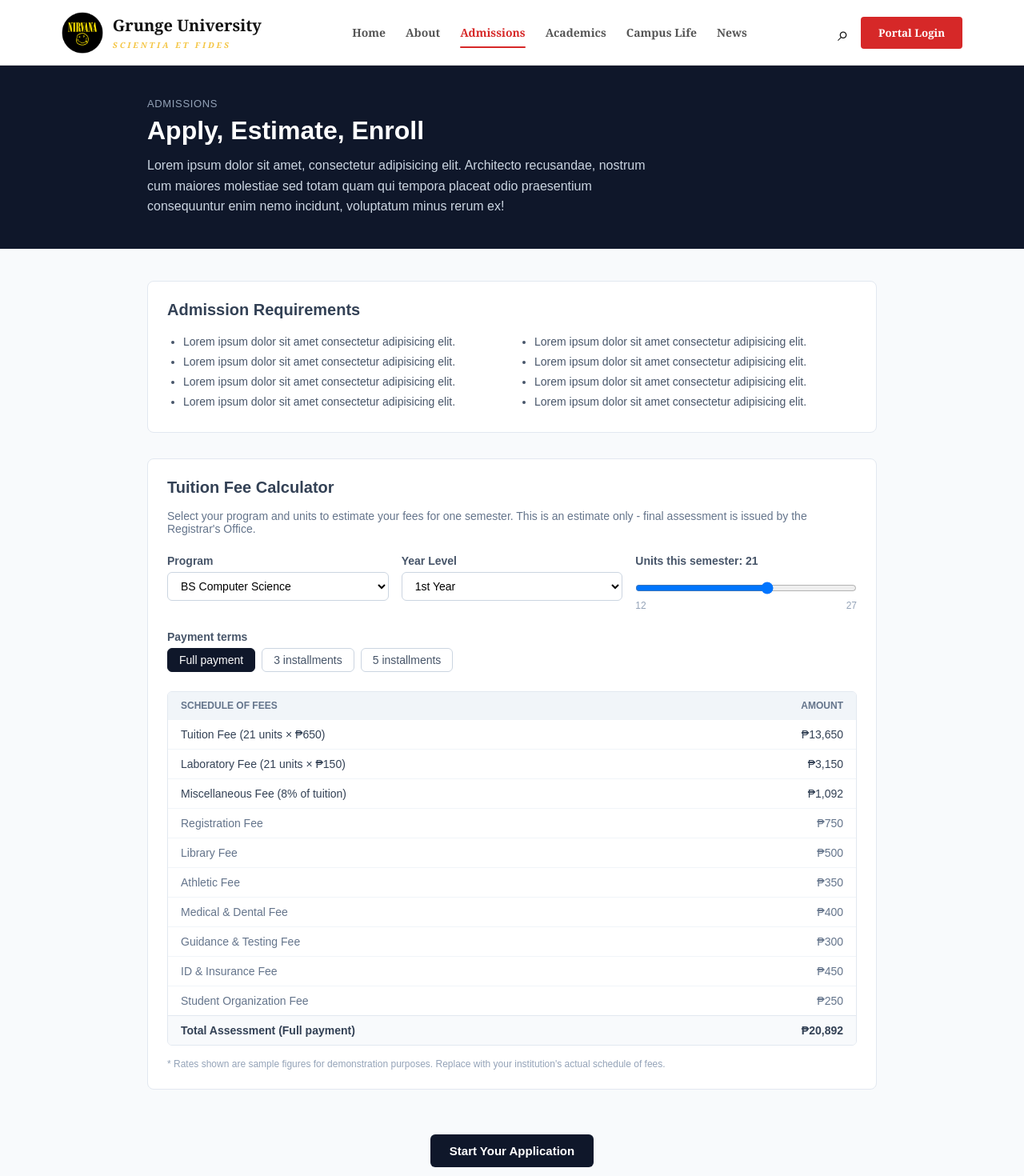
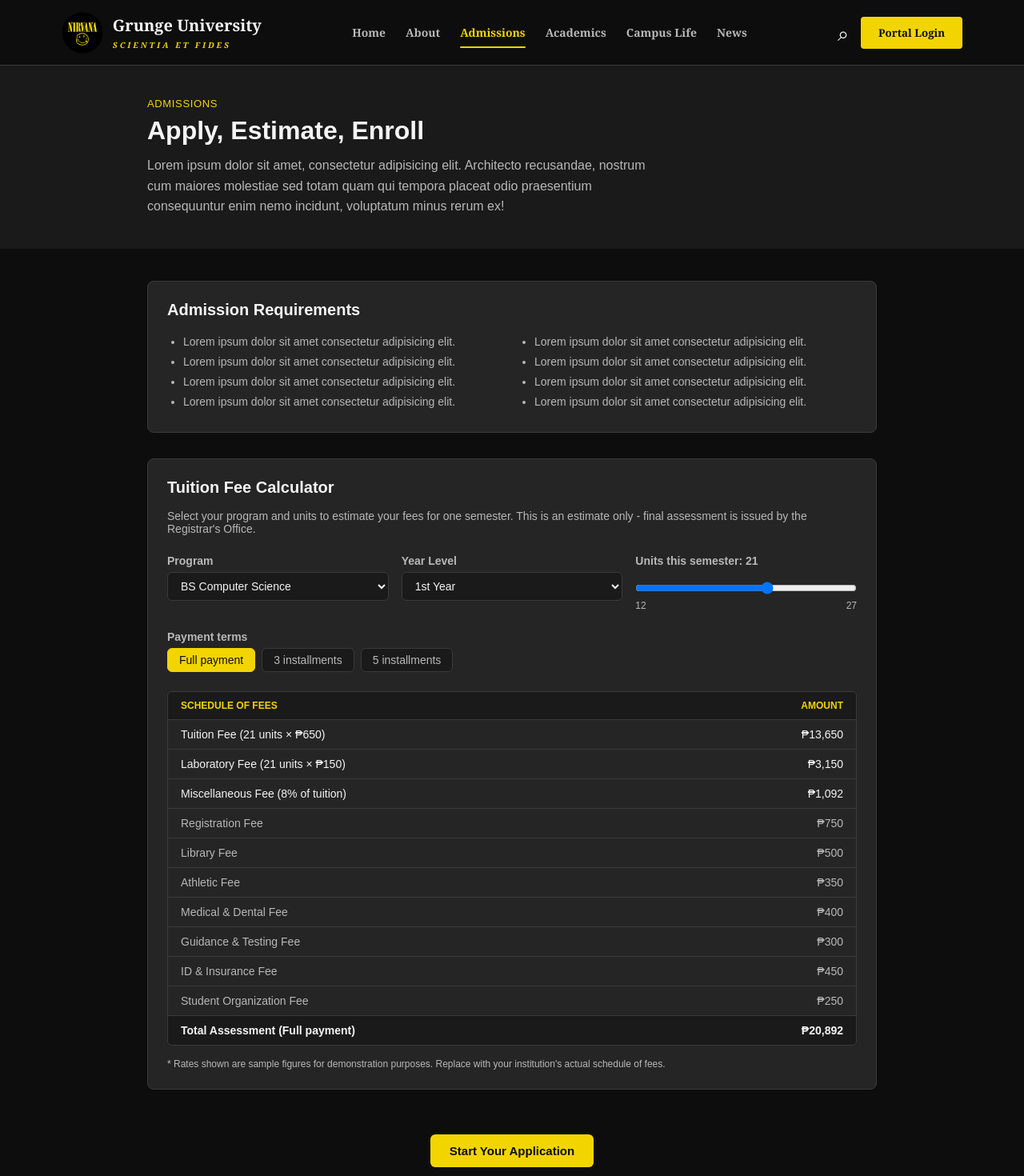
Before and after one commit to annyleisetorrechilla/annyleise-vue-app, a Vue app: page /admissions in a window 1280 px wide. Shown: the top 1470 px of the page at 80% size. Built offline with nearby package versions, Linux system fonts and the light colour scheme.

Commit message:
changing the color palette

```diff
--- a/src/App.vue
+++ b/src/App.vue
@@ -18,6 +18,19 @@ import Footer from '@/components/Footer.vue'
 </template>
 
 <style>
+:root {
+  --bg-primary: #0d0d0d;
+  --bg-secondary: #1a1a1a;
+  --bg-card: #252525;
+  --accent: #f2d500;
+  --accent-hover: #ffd900;
+  --text-primary: #f5f5f5;
+  --text-secondary: #b8b8b8;
+  --border: #3a3a3a;
+  --success: #a8b82a;
+  --error: #c94a3a;
+}
+
 * {
   margin: 0;
   padding: 0;
@@ -31,7 +44,8 @@ html {
 body {
   margin: 0;
   font-family: Arial, Helvetica, sans-serif;
-  background: white;
+  background: var(--bg-primary);
+  color: var(--text-primary);
 }
 
 button,
--- a/src/components/Footer.vue
+++ b/src/components/Footer.vue
@@ -36,8 +36,8 @@
 
 <style scoped>
 .footer {
-  background-color: #111111;
-  color: #ffffff;
+  background-color: var(--bg-secondary);
+  color: var(--text-primary);
   padding: 40px 6%;
   font-family: 'Georgia', serif;
   margin-top: 0;
@@ -55,14 +55,14 @@
   font-size: 24px;
   font-weight: 700;
   margin-bottom: 6px;
-  color: #ffffff;
+  color: var(--text-primary);
 }
 
 .footer-brand p {
   font-size: 12px;
   font-weight: 600;
   letter-spacing: 3px;
-  color: #f4c542;
+  color: var(--accent);
   margin-bottom: 14px;
   font-style: italic;
 }
@@ -70,7 +70,7 @@
 .footer-brand span {
   font-size: 14px;
   line-height: 1.6;
-  color: #d9d9d9;
+  color: var(--text-secondary);
 }
 
 .footer-column {
@@ -83,31 +83,31 @@
   font-size: 16px;
   font-weight: 700;
   margin-bottom: 10px;
-  color: #ffffff;
+  color: var(--text-primary);
 }
 
 .footer-column a,
 .footer-column span,
 .footer-column address {
   font-size: 14px;
-  color: #d9d9d9;
+  color: var(--text-secondary);
   text-decoration: none;
   font-style: normal;
   transition: color 0.3s ease;
 }
 
 .footer-column a:hover {
-  color: #f4c542;
+  color: var(--accent-hover);
   text-decoration: underline;
 }
 
 .copyright {
   margin-top: 30px;
-  border-top: 1px solid rgba(255, 255, 255, 0.15);
+  border-top: 1px solid var(--border);
   text-align: center;
   padding: 18px 0;
   font-size: 13px;
-  color: #d9d9d9;
+  color: var(--text-secondary);
   font-weight: 500;
 }
 
--- a/src/components/Navbar.vue
+++ b/src/components/Navbar.vue
@@ -41,8 +41,8 @@ import logo from '@/assets/Nirvana-Smiley-Face-Logo-600x600.png'
   align-items: center;
   justify-content: space-between;
   padding: 14px 6%;
-  background: #ffffff;
-  border-bottom: 1px solid #d9d9d9;
+  background: var(--bg-primary);
+  border-bottom: 1px solid var(--border);
   gap: 30px;
   font-family: 'Georgia', serif;
 }
@@ -61,14 +61,14 @@ import logo from '@/assets/Nirvana-Smiley-Face-Logo-600x600.png'
 }
 
 .logo-text h2 {
-  color: #111111;
+  color: var(--text-primary);
   font-size: 20px;
   margin: 0;
   font-weight: bold;
 }
 
 .logo-text p {
-  color: #f4c542;
+  color: var(--accent);
   font-size: 10px;
   letter-spacing: 3px;
   margin: 4px 0 0;
@@ -84,18 +84,18 @@ nav {
 
 nav a {
   text-decoration: none;
-  color: #555555;
+  color: var(--text-secondary);
   font-size: 14px;
   font-weight: 600;
   transition: color 0.2s ease;
 }
 
 nav a:hover {
-  color: #d62828;
+  color: var(--accent-hover);
 }
 
 .nav-link.router-link-active {
-  color: #d62828;
+  color: var(--accent);
   position: relative;
   font-weight: 700;
 }
@@ -107,7 +107,7 @@ nav a:hover {
   right: 0;
   bottom: -10px;
   height: 2px;
-  background: #d62828;
+  background: var(--accent);
   border-radius: 2px;
 }
 
@@ -120,20 +120,20 @@ nav a:hover {
 .search {
   border: none;
   background: transparent;
-  color: #111111;
+  color: var(--text-primary);
   font-size: 25px;
   cursor: pointer;
   transition: color 0.3s ease;
 }
 
 .search:hover {
-  color: #d62828;
+  color: var(--accent-hover);
 }
 
 .login {
   border: none;
-  background: #d62828;
-  color: #ffffff;
+  background: var(--accent);
+  color: var(--bg-primary);
   padding: 11px 22px;
   border-radius: 4px;
   font-weight: bold;
@@ -142,7 +142,7 @@ nav a:hover {
 }
 
 .login:hover {
-  background: #b91c1c;
+  background: var(--accent-hover);
 }
 
 @media (max-width: 1100px) {
--- a/src/pages/Admissions.vue
+++ b/src/pages/Admissions.vue
@@ -159,8 +159,8 @@ const formatCurrency = (amount) => `₱${Math.round(amount).toLocaleString('en-U
 }
 .page {
   min-height: 100vh;
-  background-color: #f8fafc;
-  color: #334155;
+  background-color: var(--bg-primary);
+  color: var(--text-primary);
   font-family: Arial, Helvetica, sans-serif;
 }
 .container {
@@ -169,15 +169,15 @@ const formatCurrency = (amount) => `₱${Math.round(amount).toLocaleString('en-U
   padding: 0 24px;
 }
 .hero {
-  background-color: #0f172a;
-  color: #fff;
+  background-color: var(--bg-secondary);
+  color: var(--text-primary);
   padding: 40px 0;
 }
 .eyebrow {
   font-size: 13px;
   text-transform: uppercase;
   letter-spacing: 0.05em;
-  color: #94a3b8;
+  color: var(--accent);
   margin: 0 0 8px;
 }
 .hero h1 {
@@ -186,7 +186,7 @@ const formatCurrency = (amount) => `₱${Math.round(amount).toLocaleString('en-U
 }
 .lead {
   max-width: 640px;
-  color: #cbd5e1;
+  color: var(--text-secondary);
   margin: 0;
   line-height: 1.6;
 }
@@ -197,8 +197,8 @@ const formatCurrency = (amount) => `₱${Math.round(amount).toLocaleString('en-U
   gap: 32px;
 }
 .card {
-  background-color: #fff;
-  border: 1px solid #e2e8f0;
+  background-color: var(--bg-card);
+  border: 1px solid var(--border);
   border-radius: 8px;
   padding: 24px;
 }
@@ -208,7 +208,7 @@ const formatCurrency = (amount) => `₱${Math.round(amount).toLocaleString('en-U
 }
 .muted {
   font-size: 14px;
-  color: #64748b;
+  color: var(--text-secondary);
   margin: 0 0 24px;
 }
 .requirements-grid {
@@ -220,7 +220,7 @@ const formatCurrency = (amount) => `₱${Math.round(amount).toLocaleString('en-U
 .requirements-grid ul {
   margin: 0;
   padding-left: 20px;
-  color: #475569;
+  color: var(--text-secondary);
   line-height: 1.8;
 }
 .form-grid {
@@ -236,15 +236,16 @@ const formatCurrency = (amount) => `₱${Math.round(amount).toLocaleString('en-U
 .field > span {
   display: block;
   font-weight: 600;
-  color: #475569;
+  color: var(--text-secondary);
   margin-bottom: 6px;
 }
 select {
   width: 100%;
   padding: 8px 12px;
-  border: 1px solid #cbd5e1;
+  border: 1px solid var(--border);
   border-radius: 6px;
-  background-color: #fff;
+  background-color: var(--bg-secondary);
+  color: var(--text-primary);
   font-size: 14px;
 }
 input[type='range'] {
@@ -255,7 +256,7 @@ input[type='range'] {
   display: flex;
   justify-content: space-between;
   font-size: 12px;
-  color: #94a3b8;
+  color: var(--text-secondary);
   margin-top: 4px;
 }
 .payment-terms {
@@ -270,18 +271,18 @@ input[type='range'] {
   padding: 6px 14px;
   border-radius: 6px;
   font-size: 14px;
-  border: 1px solid #cbd5e1;
-  background-color: #fff;
-  color: #475569;
+  border: 1px solid var(--border);
+  background-color: var(--bg-secondary);
+  color: var(--text-secondary);
   cursor: pointer;
 }
 .pill.active {
-  background-color: #0f172a;
-  border-color: #0f172a;
-  color: #fff;
+  background-color: var(--accent);
+  border-color: var(--accent);
+  color: var(--bg-primary);
 }
 .table-wrap {
-  border: 1px solid #e2e8f0;
+  border: 1px solid var(--border);
   border-radius: 6px;
   overflow-x: auto;
 }
@@ -292,8 +293,8 @@ table {
   min-width: 530px;
 }
 thead {
-  background-color: #f1f5f9;
-  color: #64748b;
+  background-color: var(--bg-secondary);
+  color: var(--accent);
   text-transform: uppercase;
   font-size: 12px;
 }
@@ -309,19 +310,19 @@ td {
   text-align: left;
 }
 tbody tr {
-  border-top: 1px solid #f1f5f9;
+  border-top: 1px solid var(--border);
 }
 .muted-row {
-  color: #64748b;
+  color: var(--text-secondary);
 }
 .total-row {
-  background-color: #f8fafc;
-  border-top: 1px solid #e2e8f0;
+  background-color: var(--bg-secondary);
+  border-top: 1px solid var(--border);
   font-weight: 700;
 }
 .fine-print {
   font-size: 12px;
-  color: #94a3b8;
+  color: var(--text-secondary);
   margin: 16px 0 0;
 }
 .cta {
@@ -329,8 +330,8 @@ tbody tr {
   padding: 24px 0;
 }
 .primary-btn {
-  background-color: #0f172a;
-  color: #fff;
+  background-color: var(--accent);
+  color: var(--bg-primary);
   border: none;
   padding: 12px 24px;
   border-radius: 6px;
@@ -339,7 +340,7 @@ tbody tr {
   cursor: pointer;
 }
 .primary-btn:hover {
-  background-color: #1e293b;
+  background-color: var(--accent-hover);
 }
 @media (max-width: 640px) {
   .form-grid,
--- a/src/views/Activity.vue
+++ b/src/views/Activity.vue
@@ -118,7 +118,7 @@
 
 <style scoped>
 .admissions-page {
-  background-color: #f9fafc;
+  background-color: var(--bg-primary);
   min-height: 100vh;
   display: flex;
   flex-direction: column;
@@ -133,7 +133,7 @@
 }
 
 .subtitle {
-  color: #f4c542;
+  color: var(--accent);
   font-size: 12px;
   font-weight: 700;
   letter-spacing: 2px;
@@ -142,7 +142,7 @@
 }
 
 .title {
-  color: #111111;
+  color: var(--text-primary);
   font-size: 38px;
   font-weight: 800;
   margin-bottom: 16px;
@@ -151,7 +151,7 @@
 .underline {
   width: 45px;
   height: 2px;
-  background-color: #d62828;
+  background-color: var(--accent);
   margin: 0 auto;
 }
 
@@ -169,10 +169,11 @@
 }
 
 .card {
-  background: #ffffff;
+  background: var(--bg-card);
   border-radius: 12px;
   padding: 35px 28px;
-  box-shadow: 0 4px 20px rgba(0, 0, 0, 0.03);
+  border: 1px solid var(--border);
+  box-shadow: 0 4px 20px rgba(0, 0, 0, 0.35);
   display: flex;
   flex-direction: column;
 }
@@ -181,7 +182,7 @@
   width: 44px;
   height: 44px;
   border-radius: 50%;
-  background-color: #f7f4ec;
+  background-color: var(--bg-secondary);
   display: flex;
   align-items: center;
   justify-content: center;
@@ -191,11 +192,11 @@
 .icon {
   width: 22px;
   height: 22px;
-  color: #111111;
+  color: var(--accent);
 }
 
 .card h2 {
-  color: #111111;
+  color: var(--text-primary);
   font-size: 20px;
   font-weight: 700;
   margin-bottom: 22px;
@@ -214,13 +215,13 @@
   gap: 12px;
   margin-bottom: 16px;
   font-size: 13px;
-  color: #555555;
+  color: var(--text-secondary);
   line-height: 1.4;
 }
 
 .badge {
-  background-color: #d62828;
-  color: #ffffff;
+  background-color: var(--accent);
+  color: var(--bg-primary);
   width: 18px;
   height: 18px;
   border-radius: 50%;
@@ -239,18 +240,18 @@
   gap: 10px;
   margin-bottom: 14px;
   font-size: 13px;
-  color: #555555;
+  color: var(--text-secondary);
 }
 
 .check {
-  color: #4caf50;
+  color: var(--success);
   font-size: 13px;
   font-weight: bold;
 }
 
 .card-link {
   margin-top: auto;
-  color: #d62828;
+  color: var(--accent);
   font-weight: 700;
   font-size: 13px;
   text-decoration: none;
@@ -264,7 +265,7 @@
 
 .description {
   font-size: 13px;
-  color: #666666;
+  color: var(--text-secondary);
   line-height: 1.5;
   margin-bottom: 20px;
 }
@@ -276,26 +277,26 @@
 }
 
 .program-btn {
-  background-color: #ffffff;
-  border: 1px solid #d9d9d9;
+  background-color: var(--bg-secondary);
+  border: 1px solid var(--border);
   border-radius: 6px;
   padding: 12px 16px;
   text-align: left;
   font-size: 13px;
   font-weight: 700;
-  color: #111111;
+  color: var(--text-primary);
   cursor: pointer;
   transition: all 0.2s ease;
 }
 
 .program-btn:hover {
-  border-color: #d62828;
-  background-color: #fff7f7;
+  border-color: var(--accent);
+  background-color: var(--bg-primary);
 }
 
 .footer {
-  background-color: #111111;
-  color: #ffffff;
+  background-color: var(--bg-secondary);
+  color: var(--text-primary);
   text-align: center;
   padding: 18px 20px;
   font-size: 12px;
```
Also changed, not shown: src/pages/Home.vue (+65 -58 lines).
